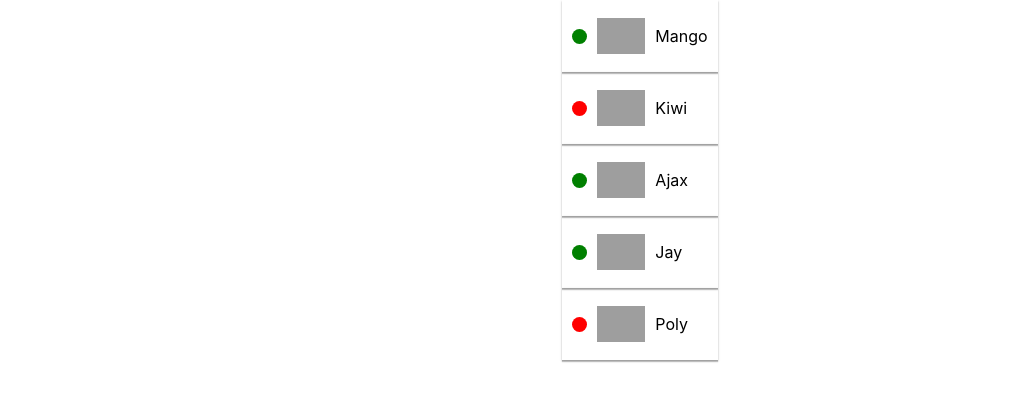
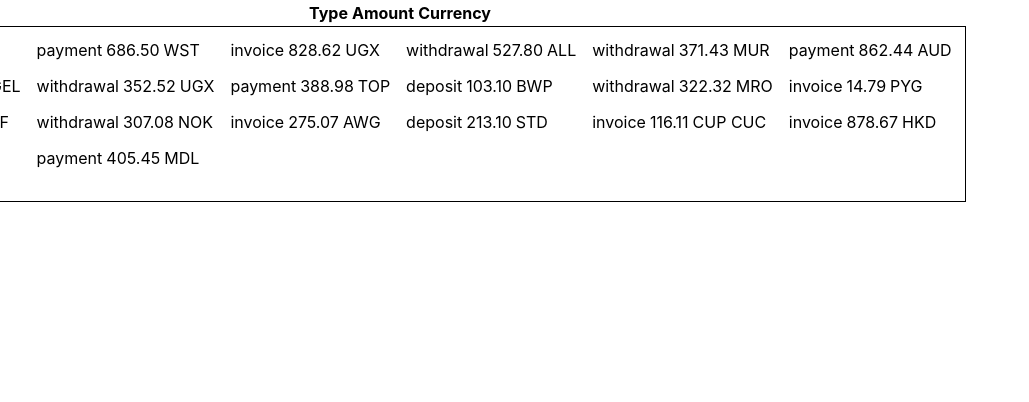
Before and after one commit to ViktoriiaKN/goit-react-hw-01-components, a React (Create React App) app: page / in a window 1280 px wide. Shown: the top 402 px of the page, without its empty margins (0-1029 px from the left). Built offline with nearby package versions, Linux system fonts and the light colour scheme; grey boxes are pictures that could not be loaded.

Commit message:
Cтилі Transaction

```diff
--- a/src/components/App.jsx
+++ b/src/components/App.jsx
@@ -19,8 +19,8 @@ export const App = () => {
       /> */}
       {/* <Statistics title={'Upload stats'} stats={data} /> */}
       {/* <Statistics stats={data} /> */}
-      <FriendList friends={friends} />
-      {/* <TransactionHistory items={transactions} /> */}
+      {/* <FriendList friends={friends} /> */}
+      <TransactionHistory items={transactions} />
     </div>
   );
 };
--- a/src/components/TransactionHistory/TransactionHistory.jsx
+++ b/src/components/TransactionHistory/TransactionHistory.jsx
@@ -1,9 +1,10 @@
 import PropTypes from 'prop-types';
+import { TransactionTable, TransactionItem } from './TransactionHistory.styled';
 
 export const TransactionHistory = ({ items }) => {
   return (
     <>
-      <table className="transaction-history">
+      <TransactionTable>
         <thead>
           <tr>
             <th>Type</th>
@@ -12,7 +13,7 @@ export const TransactionHistory = ({ items }) => {
           </tr>
         </thead>
 
-        <tbody>
+        <TransactionItem>
           {items.map(({ type, id, amount, currency }) => (
             <tr key={id}>
               <td>{type}</td>
@@ -20,8 +21,8 @@ export const TransactionHistory = ({ items }) => {
               <td>{currency}</td>
             </tr>
           ))}
-        </tbody>
-      </table>
+        </TransactionItem>
+      </TransactionTable>
     </>
   );
 };
--- /dev/null
+++ b/src/components/TransactionHistory/TransactionHistory.styled.js
@@ -0,0 +1,18 @@
+import styled from 'styled-components';
+
+export const TransactionTable = styled.table`
+  display: flex;
+  align-items: center;
+  width: 800px;
+  justify-content: center;
+  flex-wrap: wrap;
+`;
+
+export const TransactionItem = styled.tbody`
+  display: grid;
+  grid-template-columns: repeat(6, 1fr);
+  grid-template-rows: repeat(3, 1fr);
+  grid-gap: 10px;
+  border: 1px solid #000;
+  padding: 10px;
+`;
```
